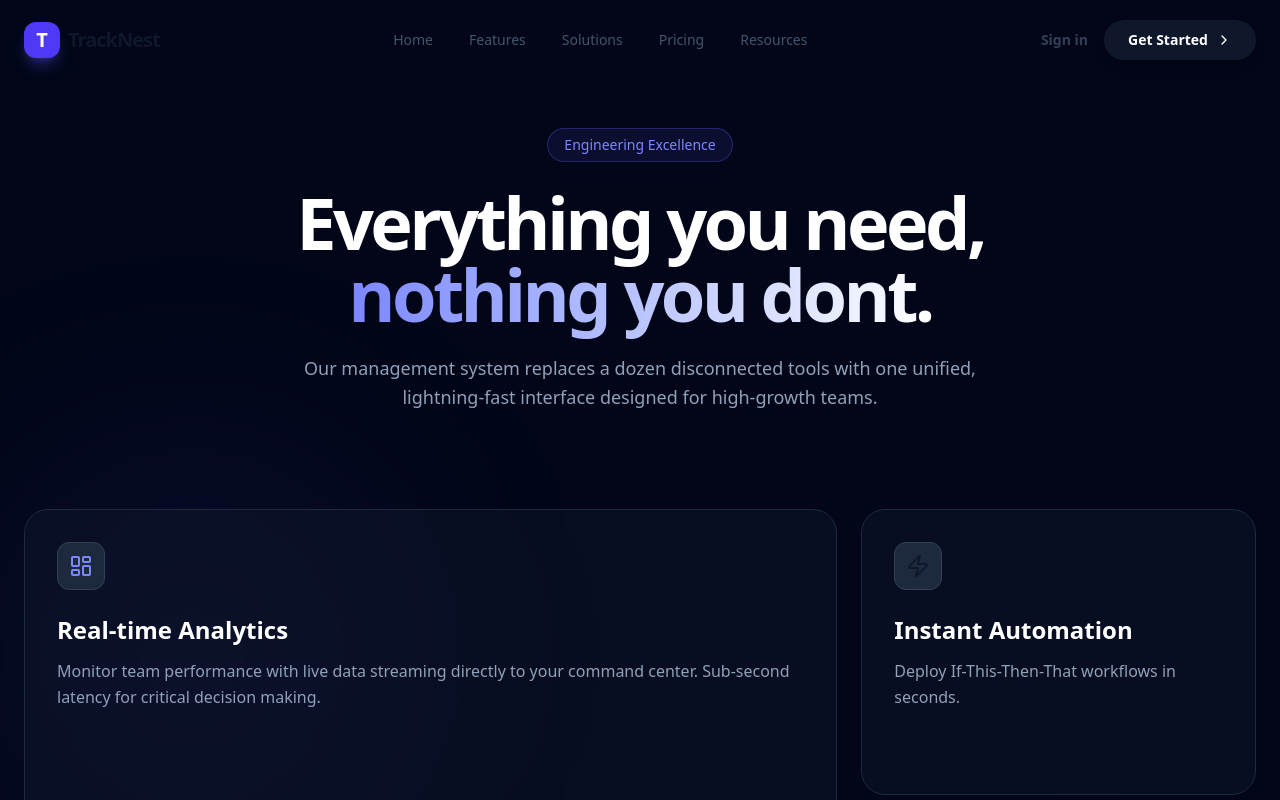
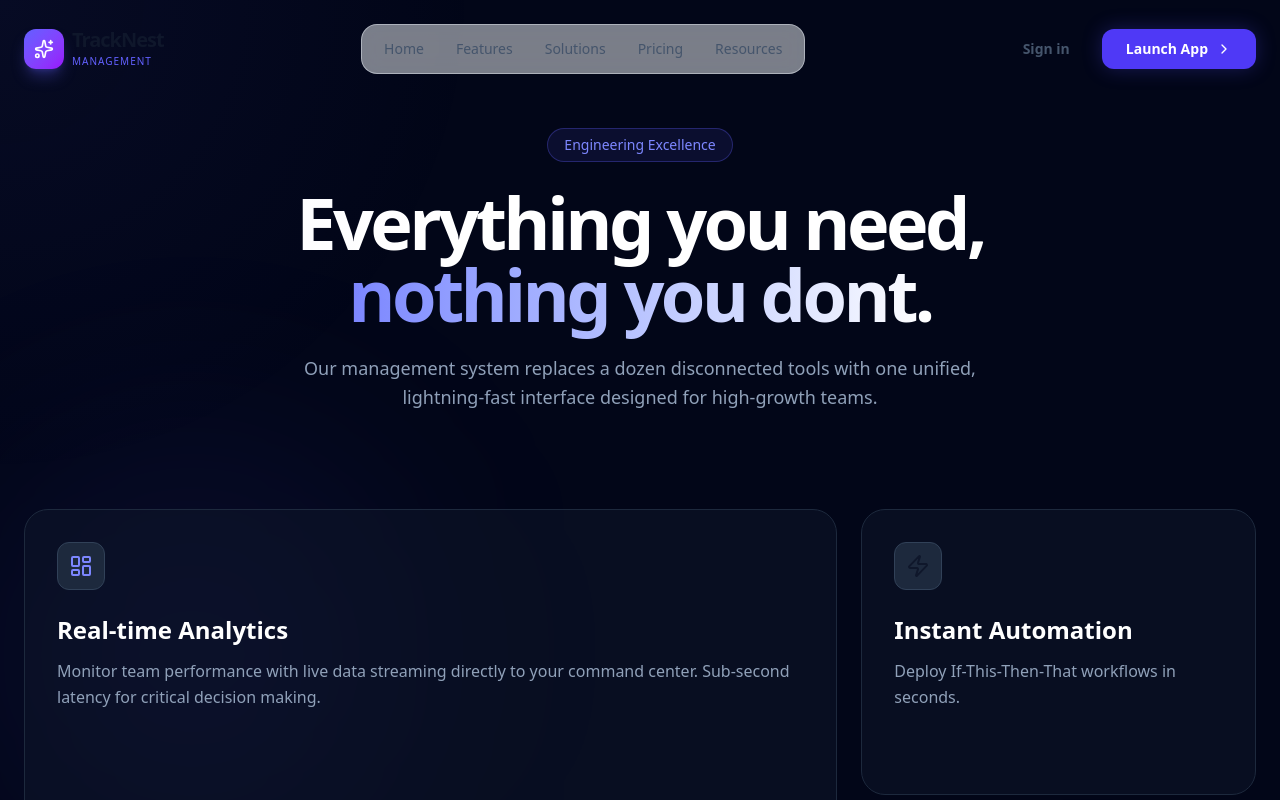
Before and after one commit to Alihaider592/TrackNest, a Next.js app: page /features in a window 1280 px wide. Shown: the top 800 px of the page. Built offline with nearby package versions, Linux system fonts and the light colour scheme.

Commit message:
update  for the solutions page

```diff
--- a/app/components/header/Page.tsx
+++ b/app/components/header/Page.tsx
@@ -1,134 +1,127 @@
 "use client";
-import { useState, useEffect } from "react";
+import { useState, useEffect, useRef } from "react";
 import Link from "next/link";
-import { motion, AnimatePresence } from "framer-motion";
-import { Menu, X, ChevronRight } from "lucide-react";
+import { motion, AnimatePresence, useScroll, useMotionValue, useSpring } from "framer-motion";
+import { Menu, X, ChevronRight, Sparkles } from "lucide-react";
 
 export default function Navbar() {
   const [isOpen, setIsOpen] = useState(false);
   const [scrolled, setScrolled] = useState(false);
 
-  // Handle scroll effect for background
+  // Spotlight Position Logic
+  const mouseX = useMotionValue(0);
+  const mouseY = useMotionValue(0);
+
+  // Smooth out the spotlight movement
+  const springConfig = { damping: 25, stiffness: 700 };
+  const spotlightX = useSpring(mouseX, springConfig);
+  const spotlightY = useSpring(mouseY, springConfig);
+
   useEffect(() => {
-    const handleScroll = () => {
-      setScrolled(window.scrollY > 20);
+    const handleMouseMove = (e: MouseEvent) => {
+      mouseX.set(e.clientX);
+      mouseY.set(e.clientY);
     };
+    const handleScroll = () => setScrolled(window.scrollY > 20);
+
+    window.addEventListener("mousemove", handleMouseMove);
     window.addEventListener("scroll", handleScroll);
-    return () => window.removeEventListener("scroll", handleScroll);
-  }, []);
+    return () => {
+      window.removeEventListener("mousemove", handleMouseMove);
+      window.removeEventListener("scroll", handleScroll);
+    };
+  }, [mouseX, mouseY]);
 
   const navLinks = [
-    {name: "Home", href: "/" },
+    { name: "Home", href: "/" },
     { name: "Features", href: "/features" },
-  { name: "Solutions", href: "#solutions" },
+    { name: "Solutions", href: "/solutions" },
     { name: "Pricing", href: "#pricing" },
     { name: "Resources", href: "#resources" },
   ];
+
   return (
+    <>
+      {/* Global Cursor Spotlight - Makes "empty" space feel alive */}
+      <motion.div
+        className="pointer-events-none fixed inset-0 z-[99] opacity-0 transition-opacity duration-500 group-hover:opacity-100 lg:opacity-100"
+        style={{
+          background: useTransform(
+            [spotlightX, spotlightY],
+            ([x, y]) => `radial-gradient(600px circle at ${x}px ${y}px, rgba(99, 102, 241, 0.06), transparent 80%)`
+          ),
+        }}
+      />
+
       <nav
-      className={`fixed top-0 w-full z-[100] transition-all duration-300 border-b ${
+        className={`fixed top-0 w-full z-[100] transition-all duration-500 ${
           scrolled
-          ? "bg-white/70 dark:bg-slate-950/70 backdrop-blur-xl border-slate-200 dark:border-slate-800 py-3"
-          : "bg-transparent border-transparent py-5"
+            ? "bg-white/70 dark:bg-slate-950/40 backdrop-blur-xl border-b border-slate-200 dark:border-white/10 py-3"
+            : "bg-transparent border-b border-transparent py-6"
         }`}
       >
         <div className="max-w-7xl mx-auto flex items-center justify-between px-6">
           {/* Logo Section */}
-        <Link href="/" className="flex items-center gap-2 group">
+          <Link href="/" className="flex items-center gap-2 group relative">
             <motion.div
-            whileHover={{ rotate: 10, scale: 1.1 }}
-            className="h-9 w-9 bg-indigo-600 rounded-xl flex items-center justify-center shadow-lg shadow-indigo-500/30 transition-shadow group-hover:shadow-indigo-500/50"
+              whileHover={{ rotate: -10, scale: 1.1 }}
+              className="h-10 w-10 bg-gradient-to-br from-indigo-500 to-purple-600 rounded-xl flex items-center justify-center shadow-lg shadow-indigo-500/30"
             >
-            <span className="text-white font-black text-xl">T</span>
+              <Sparkles className="text-white w-5 h-5" />
             </motion.div>
-          <h1 className="text-xl font-bold tracking-tighter text-slate-900 dark:text-white">
+            <div className="flex flex-col">
+              <span className="text-xl font-bold tracking-tighter text-slate-900 dark:text-white leading-none">
                 TrackNest
-          </h1>
+              </span>
+              <span className="text-[10px] font-medium text-indigo-500 uppercase tracking-widest mt-1">Management</span>
+            </div>
           </Link>
 
-        {/* Desktop Navigation Links */}
-        <div className="hidden md:flex items-center gap-1">
+          {/* Desktop Navigation Links - Modern Hover Effect */}
+          <div className="hidden md:flex items-center bg-slate-100/50 dark:bg-white/5 border border-slate-200/50 dark:border-white/10 px-1.5 py-1.5 rounded-2xl backdrop-blur-md">
             {navLinks.map((link) => (
               <Link
                 key={link.name}
                 href={link.href}
-              className="px-4 py-2 text-sm font-medium text-slate-600 dark:text-slate-400 hover:text-indigo-600 dark:hover:text-indigo-400 rounded-lg hover:bg-slate-100 dark:hover:bg-slate-900/50 transition-all"
+                className="relative px-4 py-2 text-sm font-medium text-slate-600 dark:text-slate-400 hover:text-slate-950 dark:hover:text-white transition-all group/link"
               >
                 {link.name}
+                {/* Underline Animation */}
+                <motion.div className="absolute bottom-1 left-4 right-4 h-0.5 bg-indigo-500 origin-left scale-x-0 group-hover/link:scale-x-100 transition-transform" />
               </Link>
             ))}
           </div>
 
           {/* Auth Buttons */}
-        <div className="hidden md:flex items-center gap-4">
+          <div className="hidden md:flex items-center gap-3">
              <Link
               href="/login"
-            className="text-sm font-semibold text-slate-700 dark:text-slate-300 hover:text-indigo-600 dark:hover:text-indigo-400 transition-colors"
+              className="px-5 py-2.5 text-sm font-semibold text-slate-600 dark:text-slate-300 hover:bg-slate-100 dark:hover:bg-white/5 rounded-xl transition-all"
             >
               Sign in
             </Link>
-          <motion.div whileHover={{ scale: 1.05 }} whileTap={{ scale: 0.95 }}>
+            <motion.div whileHover={{ y: -2 }} whileTap={{ y: 0 }}>
               <Link
                 href="/register"
-              className="px-6 py-2.5 bg-slate-900 dark:bg-white text-white dark:text-slate-950 text-sm font-bold rounded-full shadow-lg hover:shadow-indigo-500/20 transition-all flex items-center gap-2 group"
+                className="px-6 py-2.5 bg-indigo-600 text-white text-sm font-bold rounded-xl shadow-[0_0_20px_rgba(79,70,229,0.3)] hover:shadow-indigo-500/50 transition-all flex items-center gap-2"
               >
-              Get Started
-              <ChevronRight className="w-4 h-4 group-hover:translate-x-1 transition-transform" />
+                Launch App
+                <ChevronRight className="w-4 h-4" />
               </Link>
             </motion.div>
           </div>
 
-        {/* Mobile Menu Button */}
-        <div className="md:hidden flex items-center">
-          <button
-            onClick={() => setIsOpen(!isOpen)}
-            className="p-2 text-slate-600 dark:text-slate-300 hover:bg-slate-100 dark:hover:bg-slate-800 rounded-lg transition-colors"
-          >
-            {isOpen ? <X className="w-6 h-6" /> : <Menu className="w-6 h-6" />}
+          {/* Mobile Button stays the same */}
+          <div className="md:hidden">
+            <button onClick={() => setIsOpen(!isOpen)} className="p-2 text-slate-600 dark:text-slate-300">
+              {isOpen ? <X /> : <Menu />}
             </button>
           </div>
         </div>
-
-      {/* Mobile Menu Overlay */}
-      <AnimatePresence>
-        {isOpen && (
-          <motion.div
-            initial={{ opacity: 0, height: 0 }}
-            animate={{ opacity: 1, height: "auto" }}
-            exit={{ opacity: 0, height: 0 }}
-            className="md:hidden bg-white dark:bg-slate-950 border-b border-slate-200 dark:border-slate-800 overflow-hidden"
-          >
-            <div className="px-6 py-8 flex flex-col gap-6">
-              {navLinks.map((link) => (
-                <Link
-                  key={link.name}
-                  href={link.href}
-                  onClick={() => setIsOpen(false)}
-                  className="text-lg font-semibold text-slate-900 dark:text-white flex items-center justify-between group"
-                >
-                  {link.name}
-                  <ChevronRight className="w-5 h-5 opacity-0 group-hover:opacity-100 transition-opacity text-indigo-600" />
-                </Link>
-              ))}
-              <hr className="border-slate-100 dark:border-slate-800" />
-              <div className="flex flex-col gap-4">
-                <Link
-                  href="/login"
-                  className="w-full py-4 text-center font-bold text-slate-700 dark:text-slate-300 border border-slate-200 dark:border-slate-800 rounded-2xl"
-                >
-                  Sign in
-                </Link>
-                <Link
-                  href="/register"
-                  className="w-full py-4 text-center font-bold bg-indigo-600 text-white rounded-2xl shadow-xl shadow-indigo-500/20"
-                >
-                  Get Started
-                </Link>
-              </div>
-            </div>
-          </motion.div>
-        )}
-      </AnimatePresence>
       </nav>
+    </>
   );
 }
+
+// Helper to make useTransform work inside the file if needed
+import { useTransform } from "framer-motion";
```
Lines whose indentation alone changed are shown as unchanged.
